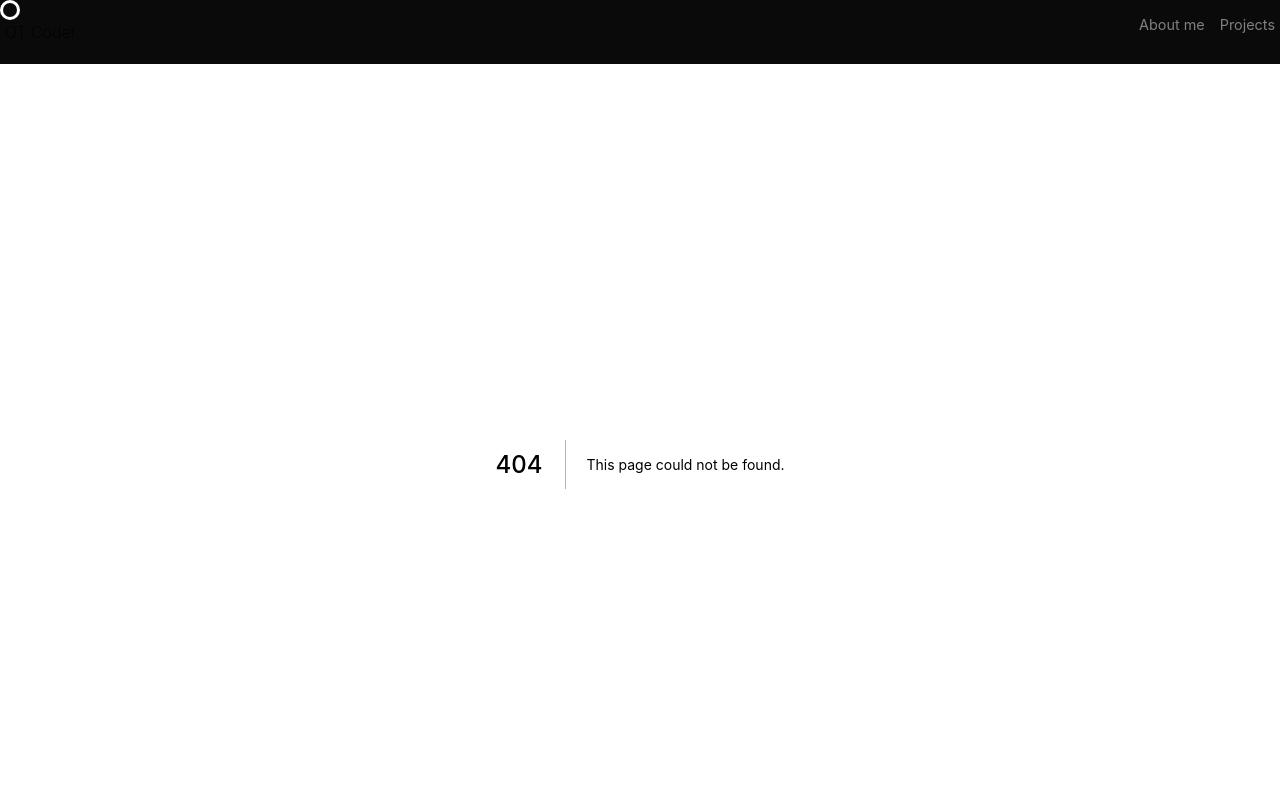
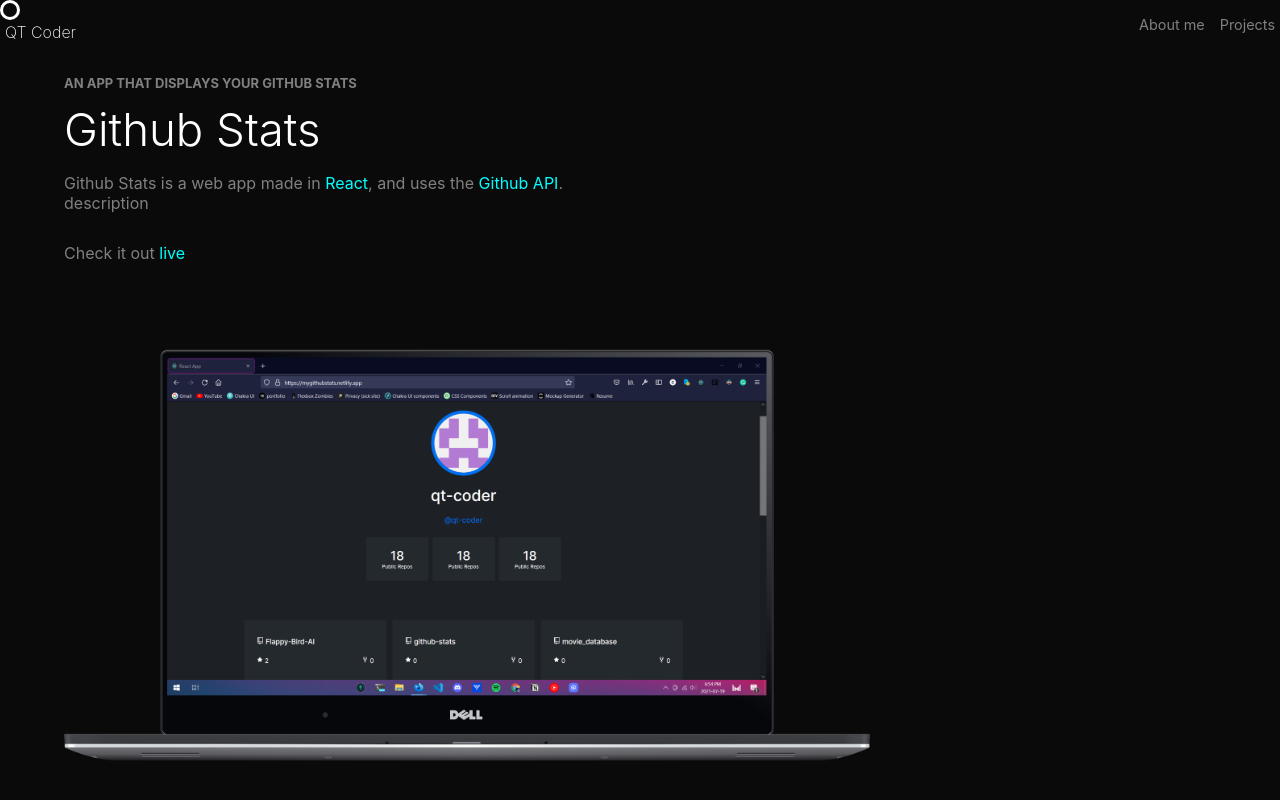
Before and after one commit to qt-coder/portfolio, a Next.js app: page /githubstats in a window 1280 px wide. Before the commit this address had no page. Shown: the top 800 px of the page. Built offline with nearby package versions, Linux system fonts and the light colour scheme.

Commit message:
Added github stats to projects

```diff
--- /dev/null
+++ b/pages/githubstats.js
@@ -0,0 +1,44 @@
+import React from 'react'
+import styles from '../styles/ProjectPage.module.css'
+import { motion } from 'framer-motion'
+
+const container = {
+    hidden: { opacity: 1, scale: 0 },
+    visible: {
+        opacity: 1,
+        scale: 1,
+        transition: {
+            delayChildren: 0.4,
+            staggerChildren: 0.3
+        }
+    }
+}
+
+const item = {
+    hidden: { y: 20, opacity: 0 },
+    visible: {
+        y: 0,
+        opacity: 1
+    }
+}
+
+function GithubStats() {
+    return (
+        <motion.div variants={container} initial='hidden' animate='visible'>
+            <motion.h2 className={styles.subtitle} variants={item}>An app that displays your Github Stats</motion.h2>
+            <motion.a className={styles.title} href='https://github.com/qt-coder/github-stats' target='_empty' variants={item}>Github Stats</motion.a>
+            <motion.p className={styles.desc} variants={item}>
+                Github Stats is a web app made in <a>React</a>, and uses the <a>Github API</a>.
+                <br />
+                description
+                <br />
+                <div className={styles.live}>
+                    Check it out <a href='https://mygithubstats.netlify.app' target='_empty'>live</a>
+                </div>
+            </motion.p>
+            <motion.img src={'/githubstats.png'} className={styles.preview} variants={item} />
+        </motion.div>
+    )
+}
+
+export default GithubStats
```
Also changed, not shown: public/githubstats.png (added).
